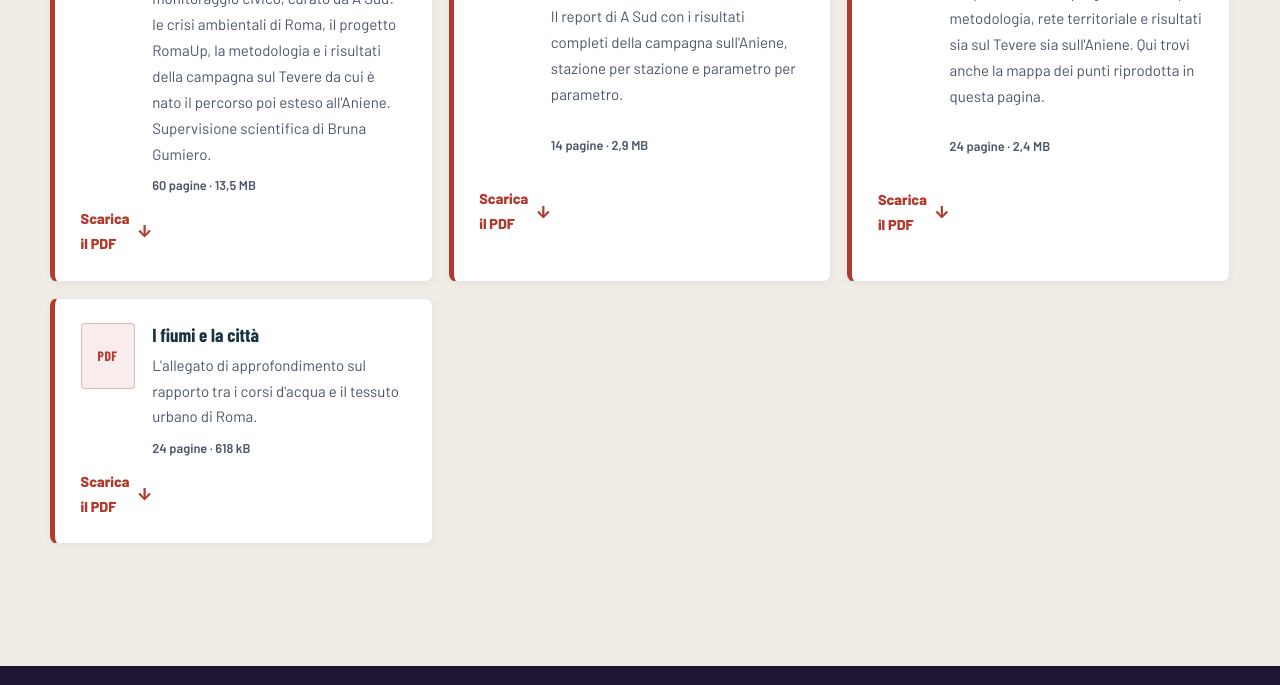
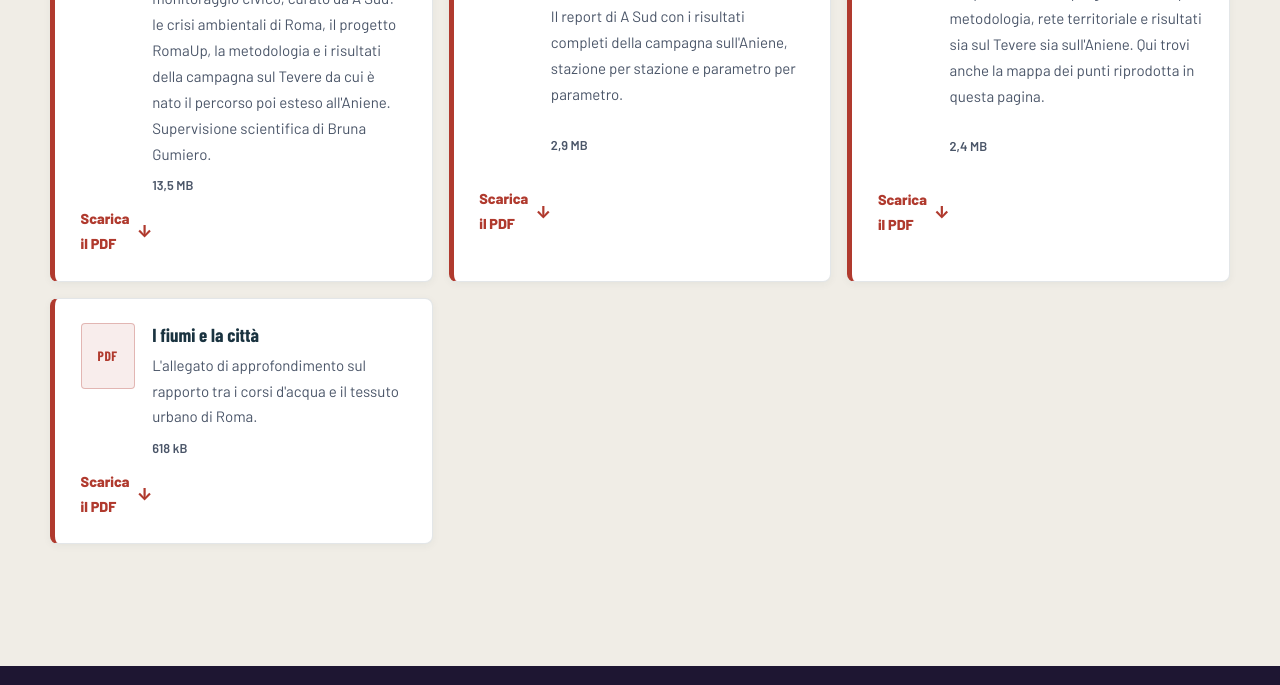
Before and after one commit to veramalavolti/aniene-water-lab, a website: page dist/campagna-2022-2023.html in a window 1280 px wide. Shown: the part 7804-8489 px from the top of the page. Drawn offline with nearby package versions, Linux system fonts and the light colour scheme; a web font is replaced by a local one.

Commit message:
Ricostruisce il sito dai contenuti aggiornati

```diff
--- a/dist/campagna-2022-2023.html
+++ b/dist/campagna-2022-2023.html
@@ -303,7 +303,7 @@
     <span class="report-icona" aria-hidden="true">PDF</span>
     <h3>Giù al Tevere</h3>
     <p>Il report della <strong>prima annualità</strong> del monitoraggio civico, curato da A Sud: le crisi ambientali di Roma, il progetto RomaUp, la metodologia e i risultati della campagna sul Tevere da cui è nato il percorso poi esteso all&#39;Aniene. Supervisione scientifica di Bruna Gumiero.</p>
-    <span class="report-meta">60 pagine · 13,5 MB
+    <span class="report-meta">13,5 MB
     </span>
     <span class="report-azione">Scarica il PDF</span>
   </a>
@@ -311,7 +311,7 @@
     <span class="report-icona" aria-hidden="true">PDF</span>
     <h3>Risultati del monitoraggio Aniene 2022-2023</h3>
     <p>Il report di A Sud con i risultati completi della campagna sull&#39;Aniene, stazione per stazione e parametro per parametro.</p>
-    <span class="report-meta">14 pagine · 2,9 MB
+    <span class="report-meta">2,9 MB
     </span>
     <span class="report-azione">Scarica il PDF</span>
   </a>
@@ -319,7 +319,7 @@
     <span class="report-icona" aria-hidden="true">PDF</span>
     <h3>RomaUp 2022-2023</h3>
     <p>Il report dell&#39;intero progetto RomaUp: metodologia, rete territoriale e risultati sia sul Tevere sia sull&#39;Aniene. Qui trovi anche la mappa dei punti riprodotta in questa pagina.</p>
-    <span class="report-meta">24 pagine · 2,4 MB
+    <span class="report-meta">2,4 MB
     </span>
     <span class="report-azione">Scarica il PDF</span>
   </a>
@@ -327,7 +327,7 @@
     <span class="report-icona" aria-hidden="true">PDF</span>
     <h3>I fiumi e la città</h3>
     <p>L&#39;allegato di approfondimento sul rapporto tra i corsi d&#39;acqua e il tessuto urbano di Roma.</p>
-    <span class="report-meta">24 pagine · 618 kB
+    <span class="report-meta">618 kB
     </span>
     <span class="report-azione">Scarica il PDF</span>
   </a>
```
Also changed, not shown: dist/campagna-2023-2024.html (+2 -2 lines), dist/campagna-2025-2026.html (+3 -3 lines).
